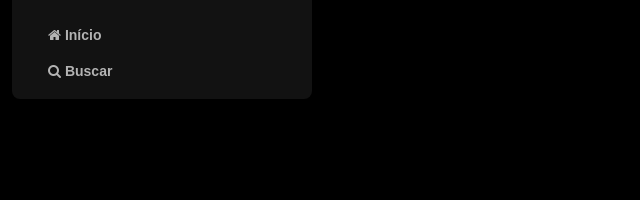
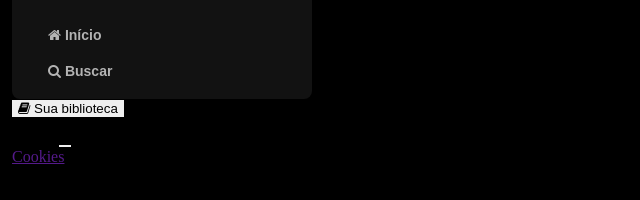
Before and after one commit to bisnaguy/Projeto-Imers-o-Alura-Spotify, a plain HTML site: page SPOTIFY-IMERSAO-ALURA/index.html in a window 1280 px wide. Shown: the part 74-274 px from the top of the page, without its empty margins (0-640 px from the left). Drawn offline with Linux system fonts and the light colour scheme.

Commit message:
[feat]Adicionando elementos HTML

```diff
--- a/SPOTIFY-IMERSAO-ALURA/index.html
+++ b/SPOTIFY-IMERSAO-ALURA/index.html
@@ -38,6 +38,28 @@
         </li>
       </ul>
     </nav>
+
+    <div class="library">
+      <div class="library__content">
+        <button class="library__button">
+          <span class="fa fas fa-book"></span>
+          <span>Sua biblioteca</span>
+        </button>
+        <span class="fa fa-plus"></span>
+      </div>
+
+      <section class="section-playlist">
+        <div class="section-playlist__content">
+          <span class="text title">Crie sua primeira playlist</span>
+          <span class="text subtitle">É fácil, vamos te ajudar.</span>
+          <button class="section-playlist__button"></button>
+        </div>
+      </section>
+
+      <div class="cookies">
+        <a href="">Cookies</a>
+      </div>
+    </div>
   </div>
 </body>
 
```
